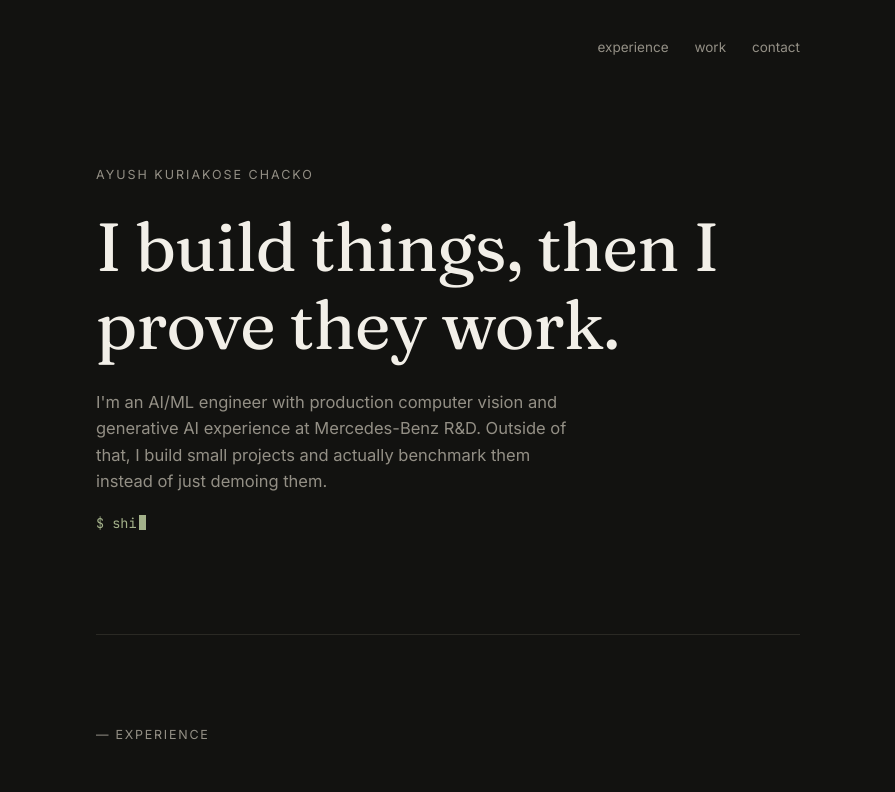
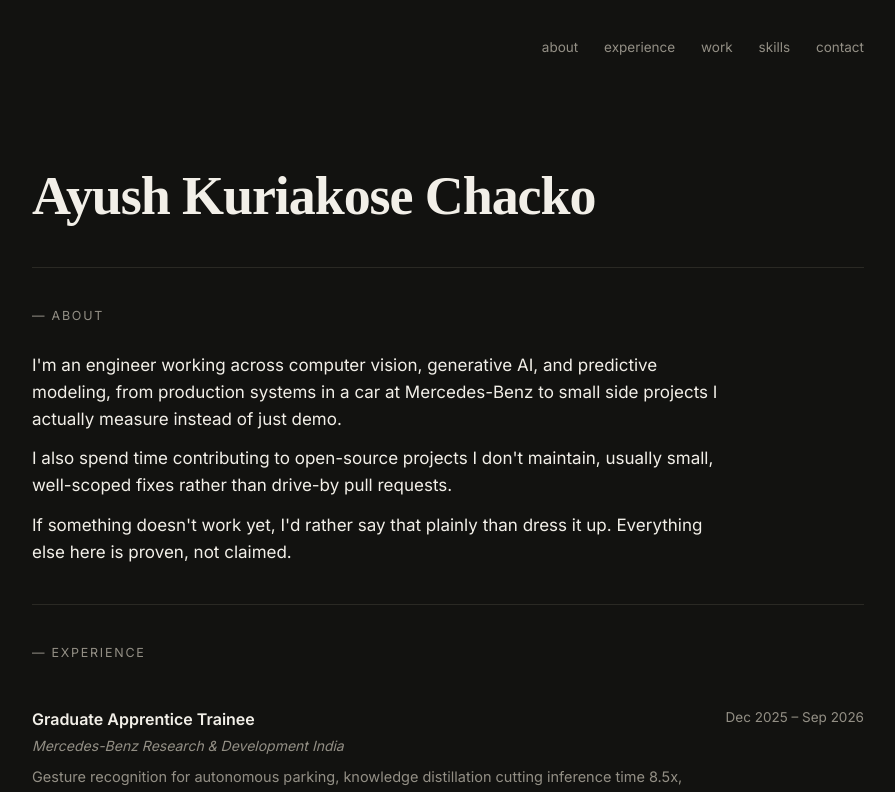
Before and after one commit to SyN-droMe/syn-drome.github.io, a plain HTML site: page index.html in a window 1280 px wide. Shown: the top 792 px of the page, without its empty margins (192-1087 px from the left). Drawn offline with Linux system fonts and the light colour scheme; a web font is replaced by a local one.

Commit message:
Switch name font to Petrona

```diff
--- a/index.html
+++ b/index.html
@@ -6,7 +6,7 @@
 <title>Ayush Kuriakose Chacko</title>
 <link rel="preconnect" href="https://fonts.googleapis.com">
 <link rel="preconnect" href="https://fonts.gstatic.com" crossorigin>
-<link href="https://fonts.googleapis.com/css2?family=Fraunces:ital,opsz@0,9..144;1,9..144&family=Inter:wght@400;500;600&family=JetBrains+Mono:wght@400;500&display=swap" rel="stylesheet">
+<link href="https://fonts.googleapis.com/css2?family=Fraunces:ital,opsz@0,9..144;1,9..144&family=Inter:wght@400;500;600&family=Petrona:wght@600&family=JetBrains+Mono:wght@400;500&display=swap" rel="stylesheet">
 <style>
   :root{
     --bg:#121210;
@@ -22,7 +22,7 @@
   body{ background:var(--bg); color:var(--ink); font-family:var(--sans); line-height:1.6; }
   ::selection{ background:var(--accent); color:#fff; }
 
-  .wrap{ max-width:760px; margin:0 auto; padding:0 28px; }
+  .wrap{ max-width:880px; margin:0 auto; padding:0 24px; }
 
   nav{
     display:flex; justify-content:flex-end; align-items:center;
@@ -31,50 +31,31 @@
   nav .links a{ color:var(--dim); text-decoration:none; margin-left:22px; font-size:13.5px; }
   nav .links a:hover{ color:var(--ink); }
 
-  header.hero{ padding:70px 0 100px; }
-  .kicker{
-    font-size:12.5px; letter-spacing:.16em; text-transform:uppercase; color:var(--dim);
-    margin-bottom:22px; opacity:0; transform:translateY(8px); transition:.6s cubic-bezier(.16,1,.3,1);
+  header.hero{ padding:70px 0 40px; }
+  .name{
+    font-family:'Petrona', serif;
+    font-weight:600;
+    font-size:clamp(34px, 5.5vw, 54px);
+    line-height:1.15;
+    letter-spacing:-0.02em;
+    opacity:0; transform:translateY(14px); transition:.8s cubic-bezier(.16,1,.3,1);
   }
-  .kicker.in{ opacity:1; transform:translateY(0); }
-  .word{ display:inline-block; opacity:0; transform:translateY(18px); transition:.7s cubic-bezier(.16,1,.3,1); }
-  .word.in{ opacity:1; transform:translateY(0); }
-  h1{
-    font-family:var(--serif);
-    font-weight:400;
-    font-size:clamp(38px, 7vw, 68px);
-    line-height:1.15;
-    letter-spacing:-0.01em;
-  }
-  h1 em{ color:var(--accent); font-style:italic; }
-  .sub{
-    margin-top:26px; color:var(--dim); font-size:16.5px; max-width:480px;
-    opacity:0; transform:translateY(10px); transition:.8s cubic-bezier(.16,1,.3,1) .3s;
-  }
-  .sub.in{ opacity:1; transform:translateY(0); }
-
-  .term{
-    margin-top:18px; font-family:'JetBrains Mono', monospace; font-size:13.5px; color:var(--accent);
-    opacity:0; transition:.6s cubic-bezier(.16,1,.3,1) .15s;
-  }
-  .term.in{ opacity:1; }
-  .term .caret{ display:inline-block; width:7px; height:15px; background:var(--accent); margin-left:2px; vertical-align:-2px; animation:blink 1s step-end infinite; }
-  @keyframes blink{ 50%{ opacity:0; } }
+  .name.in{ opacity:1; transform:translateY(0); }
 
   .sign-off{
     text-align:center; padding:30px 0 60px; font-family:'JetBrains Mono', monospace;
     font-size:12px; color:var(--dim); letter-spacing:.02em;
   }
 
-  section{ padding:90px 0; border-top:1px solid var(--line); }
+  section{ padding:38px 0; border-top:1px solid var(--line); }
   .label{
     font-size:12.5px; letter-spacing:.14em; text-transform:uppercase; color:var(--dim);
-    margin-bottom:40px;
+    margin-bottom:26px;
   }
   .label::before{ content:'— '; }
 
   .proj{
-    padding:34px 0; border-bottom:1px solid var(--line);
+    padding:24px 0; border-bottom:1px solid var(--line);
     opacity:0; transform:translateY(20px); transition:.7s cubic-bezier(.16,1,.3,1);
   }
   .proj.in{ opacity:1; transform:translateY(0); }
@@ -82,28 +63,38 @@
   .proj-head{ display:flex; justify-content:space-between; align-items:baseline; gap:20px; }
   .proj h3{ font-family:var(--serif); font-weight:400; font-size:28px; }
   .proj a.arrow{ color:var(--accent); text-decoration:none; font-size:14px; white-space:nowrap; }
-  .proj p{ color:var(--dim); font-size:15px; max-width:560px; margin-top:12px; }
-  .metrics{ display:flex; gap:28px; margin-top:20px; flex-wrap:wrap; }
+  .proj p{ color:var(--dim); font-size:15px; max-width:700px; margin-top:10px; }
+  .metrics{ display:flex; gap:28px; margin-top:14px; flex-wrap:wrap; }
   .metric{ font-size:14px; }
   .metric b{ color:var(--ink); font-weight:600; }
   .stack{ margin-top:16px; font-size:12.5px; color:var(--dim); letter-spacing:.02em; }
 
-  .tl{ opacity:0; transform:translateY(20px); transition:.7s cubic-bezier(.16,1,.3,1); padding:26px 0; border-bottom:1px solid var(--line); }
+  .tl{ opacity:0; transform:translateY(20px); transition:.7s cubic-bezier(.16,1,.3,1); padding:18px 0; border-bottom:1px solid var(--line); }
   .tl.in{ opacity:1; transform:translateY(0); }
   .tl:last-child{ border-bottom:none; }
   .tl-top{ display:flex; justify-content:space-between; gap:16px; flex-wrap:wrap; }
   .tl-role{ font-weight:600; font-size:16px; }
   .tl-date{ color:var(--dim); font-size:13.5px; }
   .tl-org{ color:var(--dim); font-size:14px; margin-top:2px; font-style:italic; }
-  .tl p{ margin-top:10px; color:var(--dim); font-size:14.5px; max-width:560px; }
+  .tl p{ margin-top:8px; color:var(--dim); font-size:14.5px; max-width:700px; }
 
-  .about p{ font-size:17px; max-width:560px; opacity:0; transform:translateY(16px); transition:.7s cubic-bezier(.16,1,.3,1); }
+  .about p{ font-size:17px; max-width:700px; opacity:0; transform:translateY(16px); transition:.7s cubic-bezier(.16,1,.3,1); }
   .about p.in{ opacity:1; transform:translateY(0); }
-  .about p + p{ margin-top:18px; }
+  .about p + p{ margin-top:12px; }
   .about em{ font-family:var(--serif); font-style:italic; color:var(--accent); }
 
+  .skill-row{
+    display:flex; gap:18px; padding:9px 0; border-bottom:1px solid var(--line);
+    font-size:14px; flex-wrap:wrap;
+    opacity:0; transform:translateY(14px); transition:.6s cubic-bezier(.16,1,.3,1);
+  }
+  .skill-row.in{ opacity:1; transform:translateY(0); }
+  .skill-row:last-child{ border-bottom:none; }
+  .skill-row .k{ flex:0 0 170px; font-weight:600; }
+  .skill-row .v{ color:var(--dim); flex:1 1 300px; }
+
   footer{
-    padding:70px 0 90px; display:flex; justify-content:space-between; align-items:flex-end;
+    padding:48px 0 56px; display:flex; justify-content:space-between; align-items:flex-end;
     flex-wrap:wrap; gap:20px; border-top:1px solid var(--line);
   }
   footer .big{ font-family:var(--serif); font-size:26px; font-style:italic; }
@@ -122,18 +113,24 @@
 <div class="wrap">
   <nav>
     <div class="links">
+      <a href="#about">about</a>
       <a href="#experience">experience</a>
       <a href="#work">work</a>
+      <a href="#skills">skills</a>
       <a href="#contact">contact</a>
     </div>
   </nav>
 
   <header class="hero">
-    <div class="kicker" id="kicker">Ayush Kuriakose Chacko</div>
-    <h1 id="headline"></h1>
-    <p class="sub" id="sub">I'm an AI/ML engineer with production computer vision and generative AI experience at Mercedes-Benz R&amp;D. Outside of that, I build small projects and actually benchmark them instead of just demoing them.</p>
-    <div class="term" id="term">$ <span id="term-text"></span><span class="caret"></span></div>
+    <h1 class="name" id="name">Ayush Kuriakose Chacko</h1>
   </header>
+
+  <section class="about" id="about">
+    <div class="label">About</div>
+    <p>I'm an engineer working across computer vision, generative AI, and predictive modeling, from production systems in a car at Mercedes-Benz to small side projects I actually measure instead of just demo.</p>
+    <p>I also spend time contributing to open-source projects I don't maintain, usually small, well-scoped fixes rather than drive-by pull requests.</p>
+    <p>If something doesn't work yet, I'd rather say that plainly than dress it up. Everything else here is proven, not claimed.</p>
+  </section>
 
   <section id="experience">
     <div class="label">Experience</div>
@@ -197,10 +194,14 @@
     </div>
   </section>
 
-  <section class="about" id="about">
-    <div class="label">About</div>
-    <p>I'm an early-career engineer working across computer vision, generative AI, and predictive modeling, from production systems in a car at Mercedes-Benz to small side projects I actually <em>measure instead of just demo</em>.</p>
-    <p>If something doesn't work yet, I'd rather say that plainly than dress it up. Everything else here is proven, not claimed.</p>
+  <section id="skills">
+    <div class="label">Skills</div>
+    <div class="skill-row"><span class="k">Languages</span><span class="v">Python, C, C++, Java, SQL</span></div>
+    <div class="skill-row"><span class="k">Deep Learning &amp; CV</span><span class="v">PyTorch, TensorFlow, CNNs, LSTMs, Object Detection, Segmentation, OpenCV</span></div>
+    <div class="skill-row"><span class="k">Generative AI &amp; NLP</span><span class="v">LangChain, RAG, LLMs, VLMs, Prompt Caching, Vector DBs, LLM Evaluation, AWS Bedrock</span></div>
+    <div class="skill-row"><span class="k">Data Science &amp; ML</span><span class="v">scikit-learn, Pandas, NumPy, Feature Engineering, EDA, Time-Series Forecasting, PySpark</span></div>
+    <div class="skill-row"><span class="k">Edge Deployment</span><span class="v">NVIDIA Jetson, DeepStream, TensorRT, Model Quantization</span></div>
+    <div class="skill-row"><span class="k">Tools &amp; Platforms</span><span class="v">Git, Docker, FastAPI, Django, Azure, GCP</span></div>
   </section>
 
   <footer id="contact">
@@ -216,48 +217,14 @@
 </div>
 
 <script>
-  // word-by-word headline reveal
-  const headline = document.getElementById('headline');
-  const text = 'I build things, then I prove they work.';
-  headline.innerHTML = text.split(' ').map((w,i) =>
-    `<span class="word" style="transition-delay:${i * 55}ms">${w}${i===1?' ':''}</span>`
-  ).join(' ');
   requestAnimationFrame(() => requestAnimationFrame(() => {
-    document.getElementById('kicker').classList.add('in');
-    document.querySelectorAll('.word').forEach(w => w.classList.add('in'));
-    document.getElementById('sub').classList.add('in');
+    document.getElementById('name').classList.add('in');
   }));
 
   const io = new IntersectionObserver((entries) => {
     entries.forEach(e => { if (e.isIntersecting) { e.target.classList.add('in'); io.unobserve(e.target); } });
   }, { threshold: 0.15 });
-  document.querySelectorAll('.proj, .tl, .about p').forEach(el => io.observe(el));
-
-  // terminal-style cycling line
-  const lines = [
-    'ships small, benchmarked systems',
-    'fails loudly, not silently',
-    'measures before it claims it',
-  ];
-  const termEl = document.getElementById('term-text');
-  const termWrap = document.getElementById('term');
-  let li = 0, ci = 0, deleting = false;
-
-  function tick(){
-    const current = lines[li];
-    if (!deleting){
-      ci++;
-      termEl.textContent = current.slice(0, ci);
-      if (ci === current.length){ deleting = true; setTimeout(tick, 1800); return; }
-      setTimeout(tick, 38);
-    } else {
-      ci--;
-      termEl.textContent = current.slice(0, ci);
-      if (ci === 0){ deleting = false; li = (li + 1) % lines.length; setTimeout(tick, 300); return; }
-      setTimeout(tick, 22);
-    }
-  }
-  setTimeout(() => { termWrap.classList.add('in'); tick(); }, 1400);
+  document.querySelectorAll('.proj, .tl, .about p, .skill-row').forEach(el => io.observe(el));
 
   // terminal-style footer sign-off
   const deployDate = new Date().toLocaleDateString('en-US', { year:'numeric', month:'short' });
```
